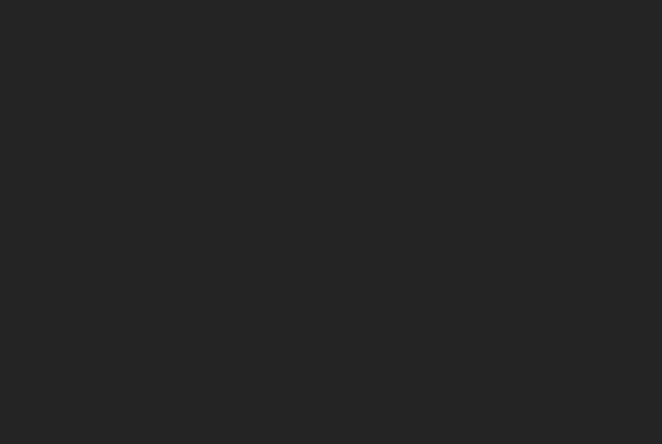
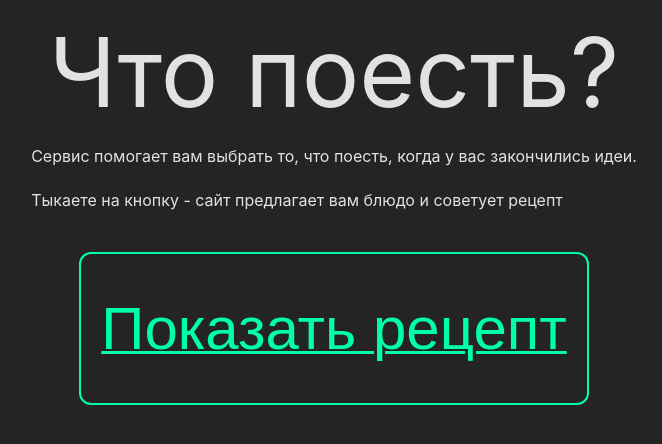
Before and after one commit to evasyukov/what-to-eat, a Vue app: page / in a window 1280 px wide. Shown: the top 444 px of the page, without its empty margins (306-968 px from the left). Built offline with nearby package versions, Linux system fonts and the light colour scheme.

Commit message:
добавлены: - заголовок, описание - кнопка - json файл с данными

```diff
--- a/src/App.vue
+++ b/src/App.vue
@@ -1,11 +1,39 @@
 <template>
+  <div class="title">
+    <div class="title__text">Что поесть?</div>
 
+    <div class="title__description">
+      <p>
+        Сервис помогает вам выбрать то, что поесть, когда у вас закончились
+        идеи.
+      </p>
+      <p>
+        Тыкаете на кнопку - сайт предлагает вам блюдо и советует рецепт
+      </p>
+    </div>
+  </div>
+
+  <RecipeSelection />
 </template>
 
 <script setup>
-
+import RecipeSelection from "./components/RecipeSelection.vue"
 </script>
 
 <style scoped lang="scss">
+.title {
+  &__text {
+    font-size: 6rem;
+  }
 
+  &__description {
+    display: grid;
+    justify-items: start;
+    gap: 20px;
+    p {
+      font-size: 16px;
+      margin: 0;
+    }
+  }
+}
 </style>
--- /dev/null
+++ b/src/components/RecipeSelection.vue
@@ -0,0 +1,43 @@
+<template>
+  <div class="recipe-selection">
+    <div class="recipe-selection__button">
+      <button>Показать рецепт</button>
+    </div>
+  </div>
+</template>
+
+<script setup>
+import { defineComponent } from "vue"
+
+defineComponent({
+  name: "RecipeSelection",
+})
+</script>
+
+<style scoped lang="scss">
+.recipe-selection {
+  margin: 40px 0;
+
+  &__button {
+    display: flex;
+    justify-content: center;
+
+    button {
+      font-size: 60px;
+      padding: 40px 20px;
+      text-decoration: 3px underline;
+      border: 2px solid #00ffa6;
+      border-radius: 12px;
+      background-color: transparent;
+      color: #00ffa6;
+      cursor: pointer;
+      transition: background-color 0.7s;
+
+      &:hover {
+        background-color: #00ffa61f;
+        // color: white;
+      }
+    }
+  }
+}
+</style>
--- a/src/style.scss
+++ b/src/style.scss
@@ -16,7 +16,6 @@
 body {
   margin: 0;
   display: flex;
-  place-items: center;
   min-width: 320px;
   min-height: 100vh;
 }
@@ -24,6 +23,5 @@ body {
 #app {
   max-width: 1280px;
   margin: 0 auto;
-  padding: 2rem;
   text-align: center;
 }
```
Also changed, not shown: src/json/food.json (added, +94 -0 lines).
